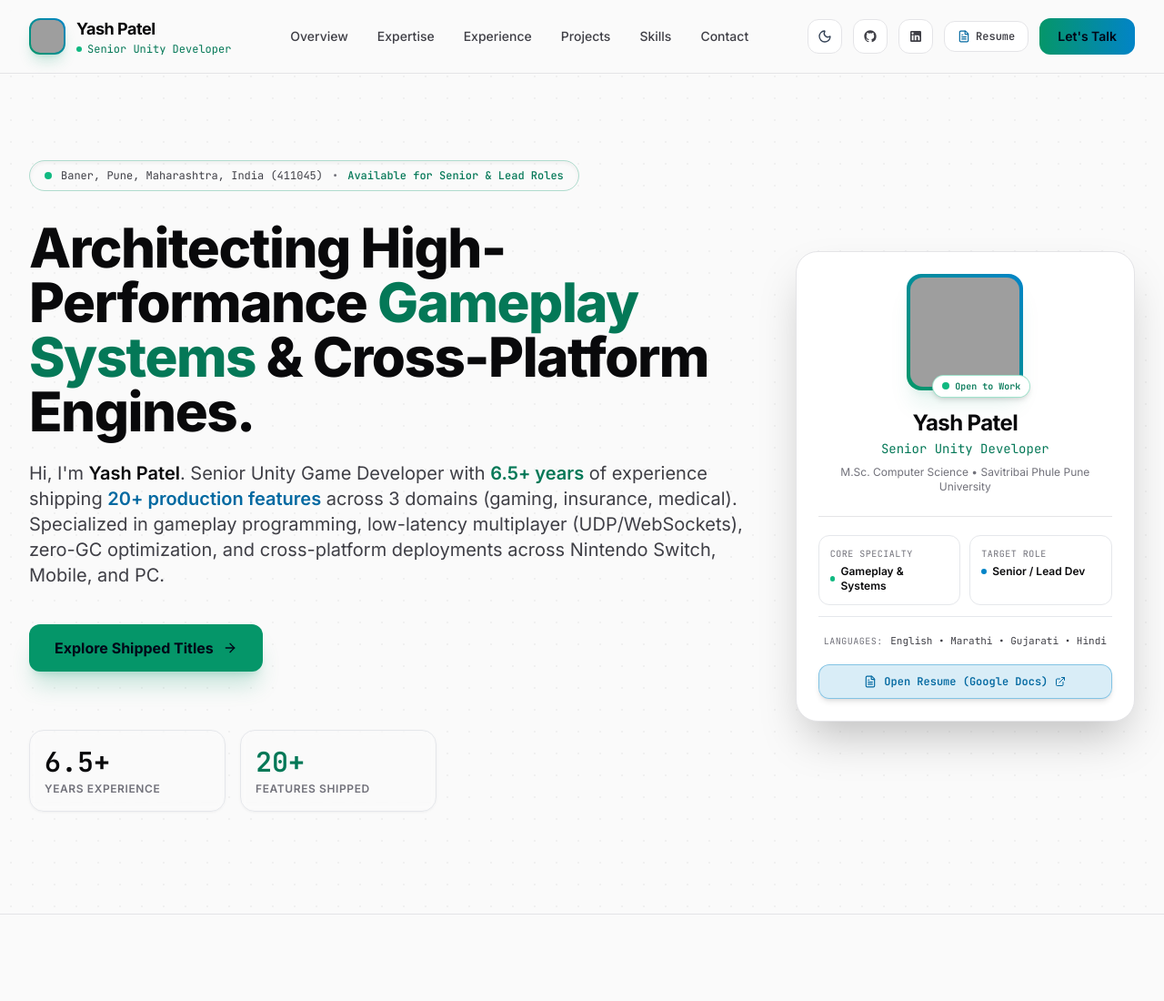
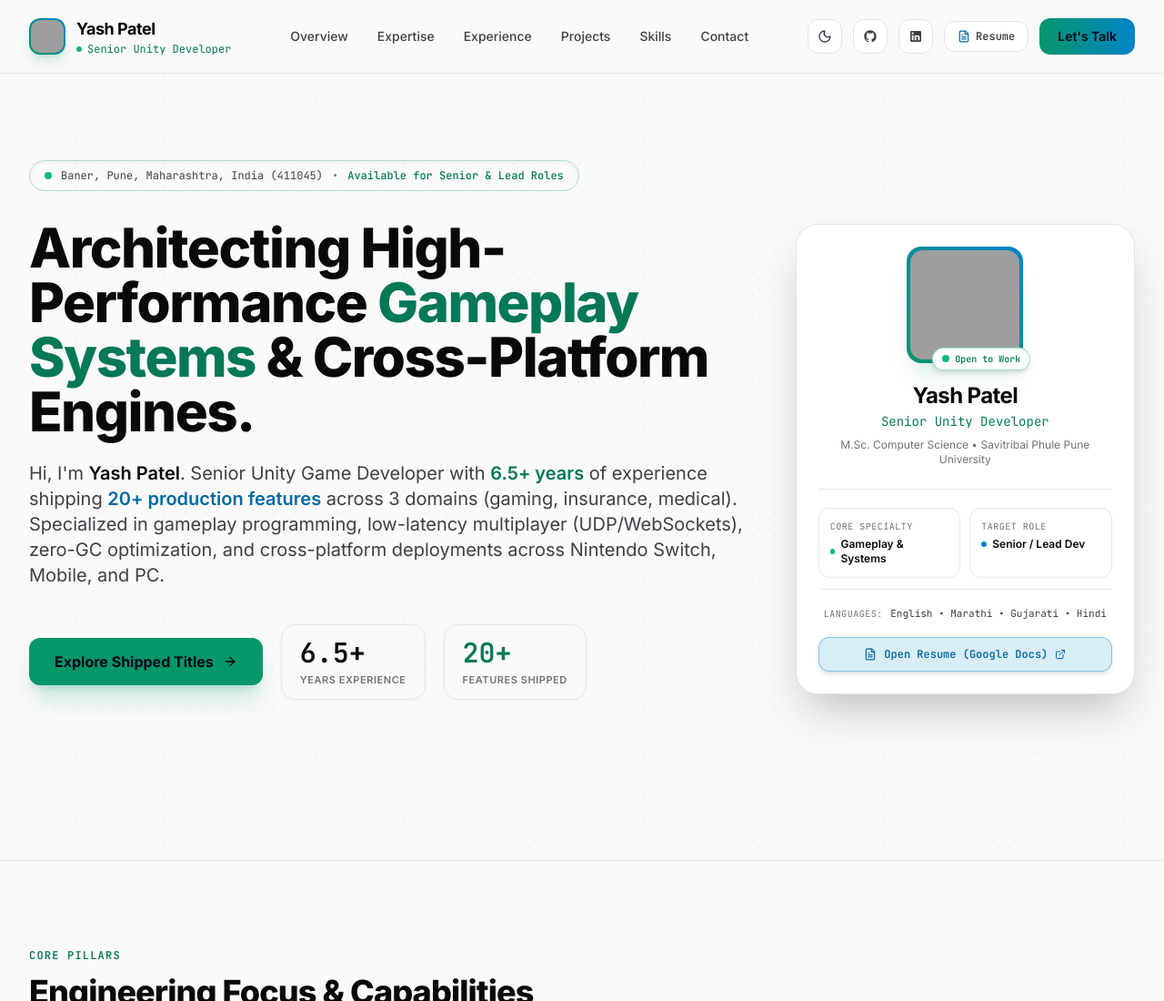
Before and after one commit to yashpatel59684/yashpatel59684.github.io, a plain HTML site: page index.html in a window 1280 px wide. Shown: the top 1100 px of the page at 91% size. Drawn offline with nearby package versions, Linux system fonts and the light colour scheme; grey boxes are pictures that could not be loaded.

Commit message:
Align Explore Shipped Titles and metric cards into a single row

```diff
--- a/data/linkedin-profile.json
+++ b/data/linkedin-profile.json
@@ -10,7 +10,7 @@
     "avatar": "https://avatars.githubusercontent.com/u/50235810?v=4",
     "availability": "Available for Senior & Lead Roles",
     "summary": "Senior Unity Game Developer with 6.5+ years of experience. Shipped 20+ mobile/PC features to production across 3 domains (gaming, insurance, medical). Strong in Unity and C#, gameplay programming, multiplayer, optimization, and cross-platform deployments. Experienced in leading small teams, mentoring junior developers, and collaborating with designers, artists, and backend engineers to ship production-ready features.",
-    "lastSynced": "2026-10-27T06:52:22.055Z",
+    "lastSynced": "2026-10-27T06:55:37.035Z",
     "syncStatus": "Verified & Synced",
     "resumeUrl": "https://docs.google.com/document/d/1v926ImPwlZn63cd1Xnqg-u-2vgkjQ_2x/edit?usp=sharing&ouid=103787191956297019906&rtpof=true&sd=true"
   },
--- a/index.html
+++ b/index.html
@@ -411,23 +411,19 @@
             Hi, I'm <strong class="text-white font-semibold">Yash Patel</strong>. Senior Unity Game Developer with <strong class="text-brand-400 font-semibold">6.5+ years</strong> of experience shipping <strong class="text-brand-accent font-semibold">20+ production features</strong> across 3 domains (gaming, insurance, medical). Specialized in gameplay programming, low-latency multiplayer (UDP/WebSockets), zero-GC optimization, and cross-platform deployments across Nintendo Switch, Mobile, and PC.
           </p>
 
-          <!-- CTA Buttons -->
-          <div class="flex flex-wrap items-center gap-4 mb-16">
-            <a href="#projects" class="px-7 py-3.5 rounded-xl font-bold bg-brand-500 text-slate-950 hover:bg-brand-400 shadow-xl shadow-brand-500/20 hover:shadow-brand-500/30 transition-all flex items-center gap-2.5 hover:gap-3.5">
+          <!-- Single Row: Action CTA & Key Metrics -->
+          <div class="flex flex-wrap items-center gap-4 sm:gap-5 mb-16">
+            <a href="#projects" class="px-7 py-3.5 rounded-xl font-bold bg-brand-500 text-slate-950 hover:bg-brand-400 shadow-xl shadow-brand-500/20 hover:shadow-brand-500/30 transition-all flex items-center gap-2.5 hover:gap-3.5 shrink-0">
               <span>Explore Shipped Titles</span>
               <i data-lucide="arrow-right" class="w-4 h-4"></i>
             </a>
-          </div>
-
-          <!-- Metric Stat Cards -->
-          <div class="grid grid-cols-2 gap-4 max-w-sm sm:max-w-md">
-            <div class="p-4 rounded-2xl bg-dark-surface/70 border border-dark-border/80 backdrop-blur-sm card-motion">
-              <div class="text-2xl sm:text-3xl font-extrabold text-white font-mono">6.5+</div>
-              <div class="text-xs text-slate-400 mt-1 uppercase tracking-wider font-semibold">Years Experience</div>
-            </div>
-            <div class="p-4 rounded-2xl bg-dark-surface/70 border border-dark-border/80 backdrop-blur-sm card-motion">
-              <div class="text-2xl sm:text-3xl font-extrabold text-brand-400 font-mono">20+</div>
-              <div class="text-xs text-slate-400 mt-1 uppercase tracking-wider font-semibold">Features Shipped</div>
+            <div class="p-3 px-4 sm:px-5 rounded-2xl bg-dark-surface/70 border border-dark-border/80 backdrop-blur-sm card-motion">
+              <div class="text-2xl sm:text-3xl font-extrabold text-white font-mono leading-none">6.5+</div>
+              <div class="text-[11px] text-slate-400 mt-1 uppercase tracking-wider font-semibold whitespace-nowrap">Years Experience</div>
+            </div>
+            <div class="p-3 px-4 sm:px-5 rounded-2xl bg-dark-surface/70 border border-dark-border/80 backdrop-blur-sm card-motion">
+              <div class="text-2xl sm:text-3xl font-extrabold text-brand-400 font-mono leading-none">20+</div>
+              <div class="text-[11px] text-slate-400 mt-1 uppercase tracking-wider font-semibold whitespace-nowrap">Features Shipped</div>
             </div>
           </div>
         </div>
```
